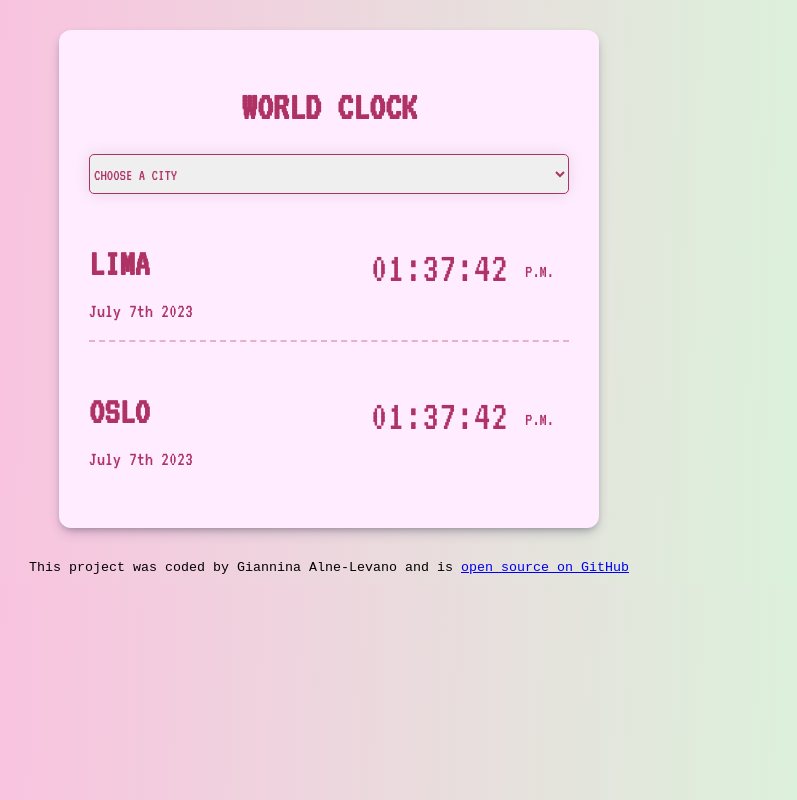
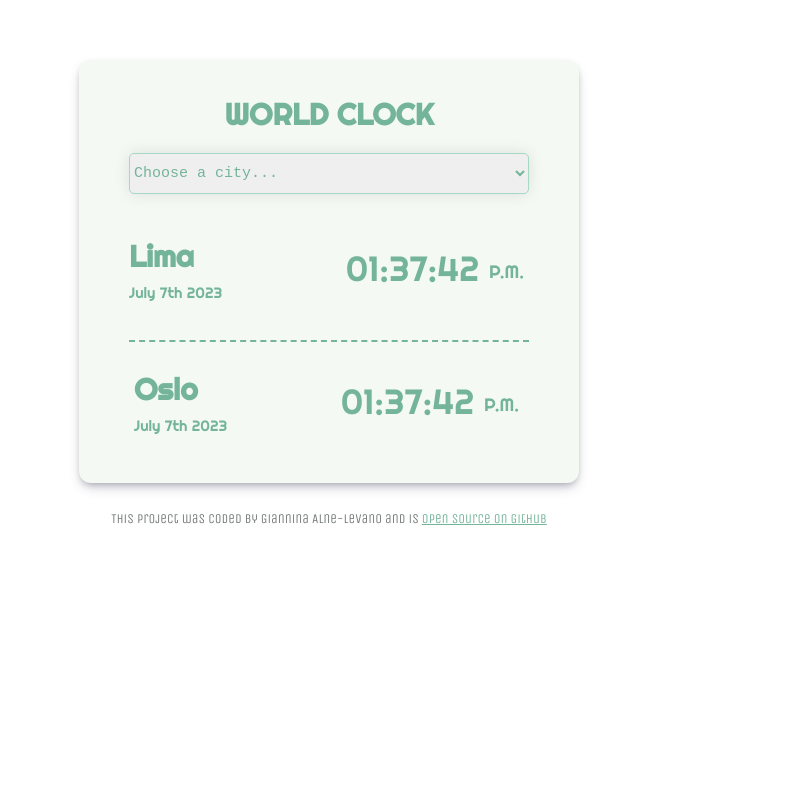
Before and after one commit to gianninalev/world-clock, a plain HTML site: page index.html in a window 1280 px wide. Shown: the whole page, without its empty margins (311-1108 px from the left). Drawn offline with nearby package versions, Linux system fonts and the light colour scheme; a web font is replaced by a local one.

Commit message:
Changed the style of the project with CSS

```diff
--- a/index.html
+++ b/index.html
@@ -6,10 +6,8 @@
     <link rel="stylesheet" href="style.css" />
     <link rel="preconnect" href="https://fonts.googleapis.com" />
     <link rel="preconnect" href="https://fonts.gstatic.com" crossorigin />
-    <link rel="preconnect" href="https://fonts.googleapis.com" />
-    <link rel="preconnect" href="https://fonts.gstatic.com" crossorigin />
     <link
-      href="https://fonts.googleapis.com/css2?family=Nanum+Gothic+Coding&family=VT323&display=swap"
+      href="https://fonts.googleapis.com/css2?family=Righteous&family=Unica+One&display=swap"
       rel="stylesheet"
     />
     <title>Document</title>
@@ -18,15 +16,15 @@
     <div class="container">
       <h1>WORLD CLOCK</h1>
       <select>
-        <option value="">CHOOSE A CITY</option>
-        <option value="">LISBON</option>
-        <option value="">BUENOS AIRES</option>
-        <option value="">NEW DELHI</option>
+        <option value="">Choose a city...</option>
+        <option value="">Lisbon</option>
+        <option value="">Buenos Aires</option>
+        <option value="">New Delhi</option>
       </select>
 
       <div class="city">
         <div>
-          <h2>LIMA</h2>
+          <h2>Lima</h2>
           <div class="date">July 7th 2023</div>
         </div>
         <div class="time">01:37:42 <small>P.M.</small></div>
@@ -34,7 +32,7 @@
 
       <div class="city">
         <div>
-          <h2>OSLO</h2>
+          <h2>Oslo</h2>
           <div class="date">July 7th 2023</div>
         </div>
         <div>
--- a/style.css
+++ b/style.css
@@ -1,37 +1,33 @@
 body {
-  background: linear-gradient(
-    91.7deg,
-    rgb(252, 190, 224) 16.8%,
-    rgb(212, 254, 218) 103.6%
-  );
+  background: white;
 }
 
 .container {
-  max-width: 480px;
-  margin: 30px auto;
-  padding: 10px;
+  max-width: 400px;
+  margin: 60px auto;
+  padding: 15px 50px;
   border: 10px;
   border-radius: 12px;
-  padding: 30px;
-  background-color: #ffedff;
+  background-color: #f4f9f4;
   box-shadow: rgba(50, 50, 93, 0.25) 0px 6px 12px -2px,
     rgba(0, 0, 0, 0.3) 0px 3px 7px -3px;
-  font-family: "VT323", monospace;
-  font-size: 20px;
-  color: #af3264;
+  font-family: "Righteous", cursive;
+  font-size: 15px;
+  color: #74b49b;
+  margin-bottom: 25px;
 }
 
 select {
   display: block;
   width: 100%;
-  font-size: 16px;
+  font-size: 15px;
   padding: 10px 0;
-
+  border-color: #a7d7c5;
   border-radius: 5px;
   border-style: ridge;
-  border-color: #af3264;
+  color: #74b49b;
   box-shadow: rgba(17, 17, 26, 0.1) 0px 0px 16px;
-  color: #af3264;
+  color: #74b49b;
   font-family: "VT323", monospace;
 }
 
@@ -40,17 +36,21 @@ h1 {
 }
 
 h2 {
-  font-size: 38px;
+  font-size: 30px;
 }
 footer {
   text-align: center;
-  font-family: "Nanum Gothic Coding", monospace;
+  font-family: "Unica One", cursive;
+  color: #757a79;
 }
 
+footer a {
+  color: #74b49b;
+}
 .city {
   display: flex;
   justify-content: space-between;
-  border-bottom: 2px dashed #e6b2c6;
+  border-bottom: 2px dashed;
   padding: 20px 0;
   line-height: 0.5;
   margin: 10px 0;
@@ -58,11 +58,12 @@ footer {
 
 .city:last-of-type {
   border: none;
+  padding: 5px;
 }
 
 .time {
-  font-size: 43px;
-  margin: 30px 15px;
+  font-size: 35px;
+  margin: 30px 5px;
 }
 
 .time small {
```
